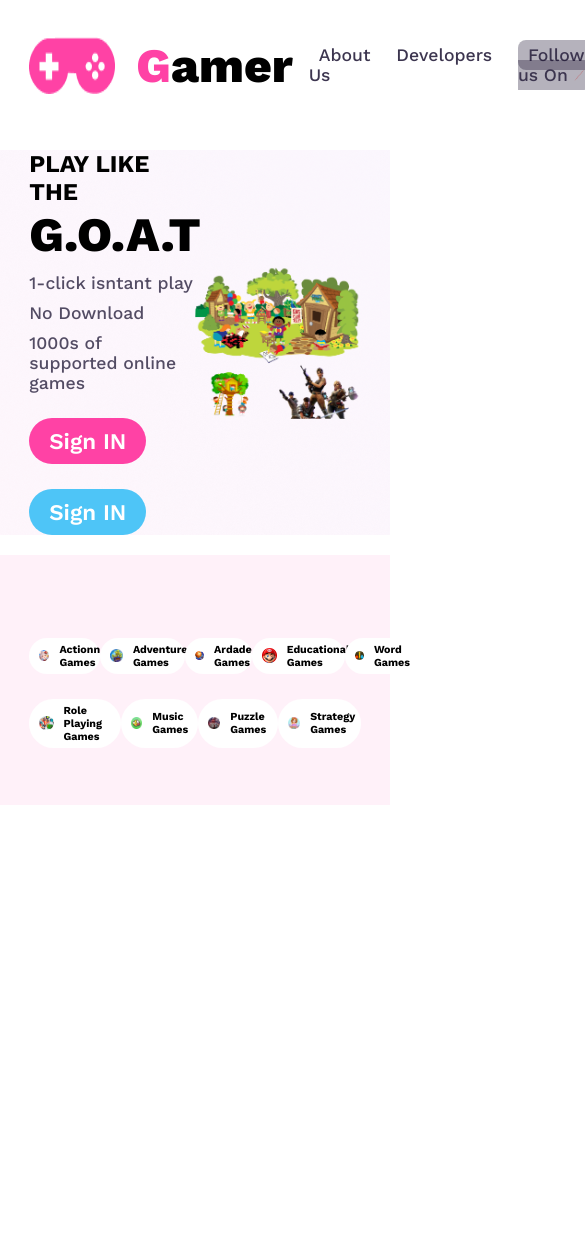
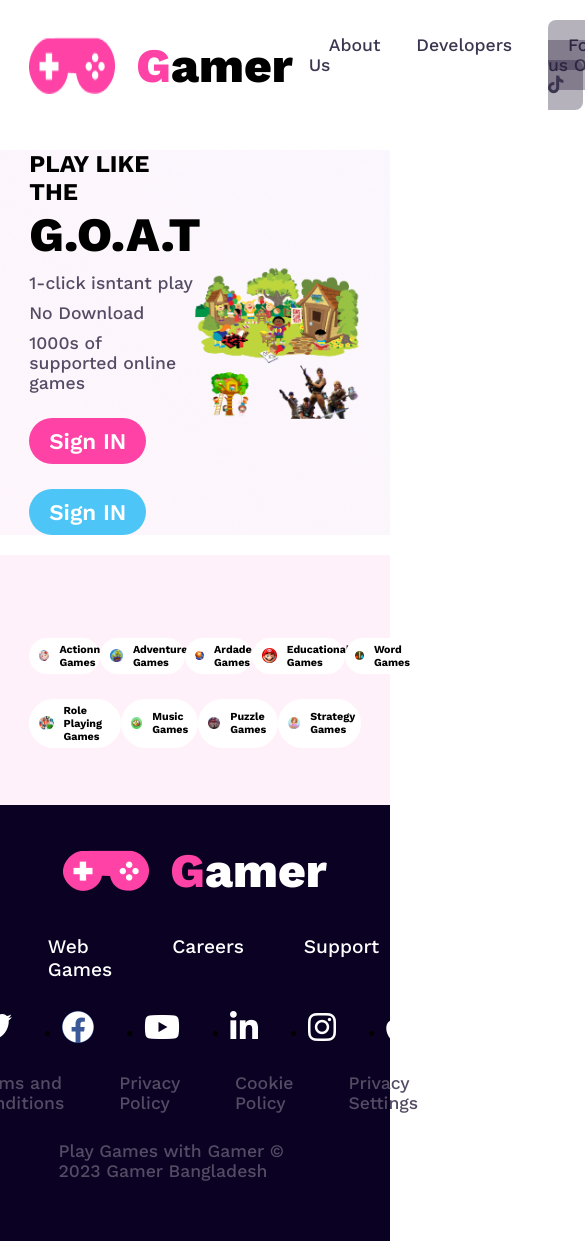
Before and after one commit to Jibonmahmudwd/gamer-zone-j, a plain HTML site: page index.html in a window 390 px wide. Shown: the top 1241 px of the page, 585 px wide, since content can reach past the window. Before the commit the page ends 844 px from the top, so only its background shows below. Drawn offline with nearby package versions, Linux system fonts and the light colour scheme.

Commit message:
the footer style completed without responsive

```diff
--- a/index.html
+++ b/index.html
@@ -5,9 +5,11 @@
     <meta name="viewport" content="width=device-width, initial-scale=1.0">
     <title>Gamer</title>
     <link rel="shortcut icon" href="images/alogo.png" type="image/x-icon">
-    <link rel="stylesheet" href="https://cdnjs.cloudflare.com/ajax/libs/font-awesome/4.7.0/css/font-awesome.min.css">
     <link rel="stylesheet" href="style.css">
+
+    <link rel="stylesheet" href="https://cdnjs.cloudflare.com/ajax/libs/font-awesome/6.4.0/css/all.min.css" integrity="sha512-iecdLmaskl7CVkqkXNQ/ZH/XLlvWZOJyj7Yy7tcenmpD1ypASozpmT/E0iPtmFIB46ZmdtAc9eNBvH0H/ZpiBw==" crossorigin="anonymous" referrerpolicy="no-referrer" />
 </head>
+
 <body>
     <header>
         <nav class="nav-container">
@@ -19,9 +21,10 @@
                 <li> <a href="">About Us</a></li>
                 <li> <a href="">Developers</a></li>
                 <li> <a href="" id="bg-gray">Follow us On
-                        <i class="fa-brands fa-youtube" style="color: #cd201f;"></i>
-                        <i class="fa-brands fa-tiktok"></i>
+                    <i class="fa-brands fa-youtube" style="color: #cd201f;"></i>
+                    <i class="fa-brands fa-tiktok"></i>
                      </a>
+
                 </li>
             </ul>
         </nav>
@@ -94,7 +97,42 @@
     </main>
 
     <footer>
+        <div class="footer-container">
+            <div class="footer-logo">
+                <img src="images/alogo.png" alt="">
+                <h1 clas="nav-h1"><span id="gamer">G</span>amer</h1>
+            </div>
+            <div>
+                <ul class="footer-link">
+                    <li><a href="">Our Story</a></li>
+                    <li><a href="">Games</a></li>
+                    <li><a href="">Web Games</a></li>
+                    <li><a href="">Careers</a></li>
+                    <li><a href="">Support</a></li>
+                    <li><a href="">My Account</a></li>
+                </ul>
+            </div>
+            <div class="footer-icon">
+                <ul>
+                    <li><a href=""> <i class="fa-brands fa-twitter" style="color: #ffffff;"></i></a></li>
+                    <li><a href=""> <i class="fa-brands fa-facebook" style="color: #ffffff; background-color: #3b5998; border-radius: 50%;"></i></a></li>
+                    <li><a href=""> <i class="fa-brands fa-youtube" style="color: #ffffff; "></i></a></li>
+                    <li><a href=""> <i class="fa-brands fa-linkedin-in" style="color: #ffffff;"></i></a></li>
+                    <li><a href=""> <i class="fa-brands fa-instagram" style="color: #ffffff;"></i></a></li>
+                    <li><a href=""> <i class="fa-brands fa-apple" style="color: #ffffff;"></i></a></li>
+                </ul>
+            </div>
+            <div class="footer-policy">
+                <p>Terms and Conditions </p>
+                <p>Privacy Policy</p>
+                <p>Cookie Policy</p>
+                <p>Privacy Settings</p>
+            </div>
+            <div class="footer-copyright">
+                <P>Play Games with Gamer &copy; 2023 Gamer Bangladesh</P>
+            </div>
 
+        </div>
     </footer>
 </body>
 </html>
--- a/style.css
+++ b/style.css
@@ -14,6 +14,9 @@ p{
     color: #534C64;
     font-size: 1.1rem;
     font-weight: 500;
+}
+a:hover{
+    cursor: pointer;
 }
 .btn-pri , .btn-sec{
     background-color: rgb(255, 66, 165) ;
@@ -61,7 +64,7 @@ p{
     font-size: 1.1rem;
     font-weight: 500;
     text-align: center;
-    padding: 5px 10px;
+    padding: 15px 20px;
 
 }
 #bg-gray{
@@ -134,4 +137,53 @@ p{
 /* main style end */
 
 /* footer style start */
+footer{
+    background-color: #0B0223;
+}
+.footer-container{
+    width: 70%;
+    margin: 0 auto;
+    padding-bottom: 60px;
+}
+.footer-logo{
+    display: flex;
+    justify-content: center;
+    align-items: center;
+    gap: 20px;
+    height: 130px;
+    color: white;
+}
+.footer-link{
+    display: flex;
+    justify-content: center;
+}
+.footer-link li{
+    list-style: none;
+}
+.footer-link li a{
+    text-decoration: none;
+    padding-right: 60px;
+    color: white;
+    font-size: 1.2rem;
+    font-weight: 500;
+}
+
+.footer-icon ul{
+    display: flex;
+    margin: 30px auto;
+    justify-content: center;
+    gap: 50px
+}
+.footer-icon i{
+ font-size: 2rem;
+}
+.footer-policy , .footer-copyright{
+    display: flex;
+    justify-content: center;
+    gap: 55px;
+    color: rgba(255, 255, 255, 0.60);
+    margin-top: 28px;
+    font-weight: 500px;
+}
+
 /* footer style end */
```
